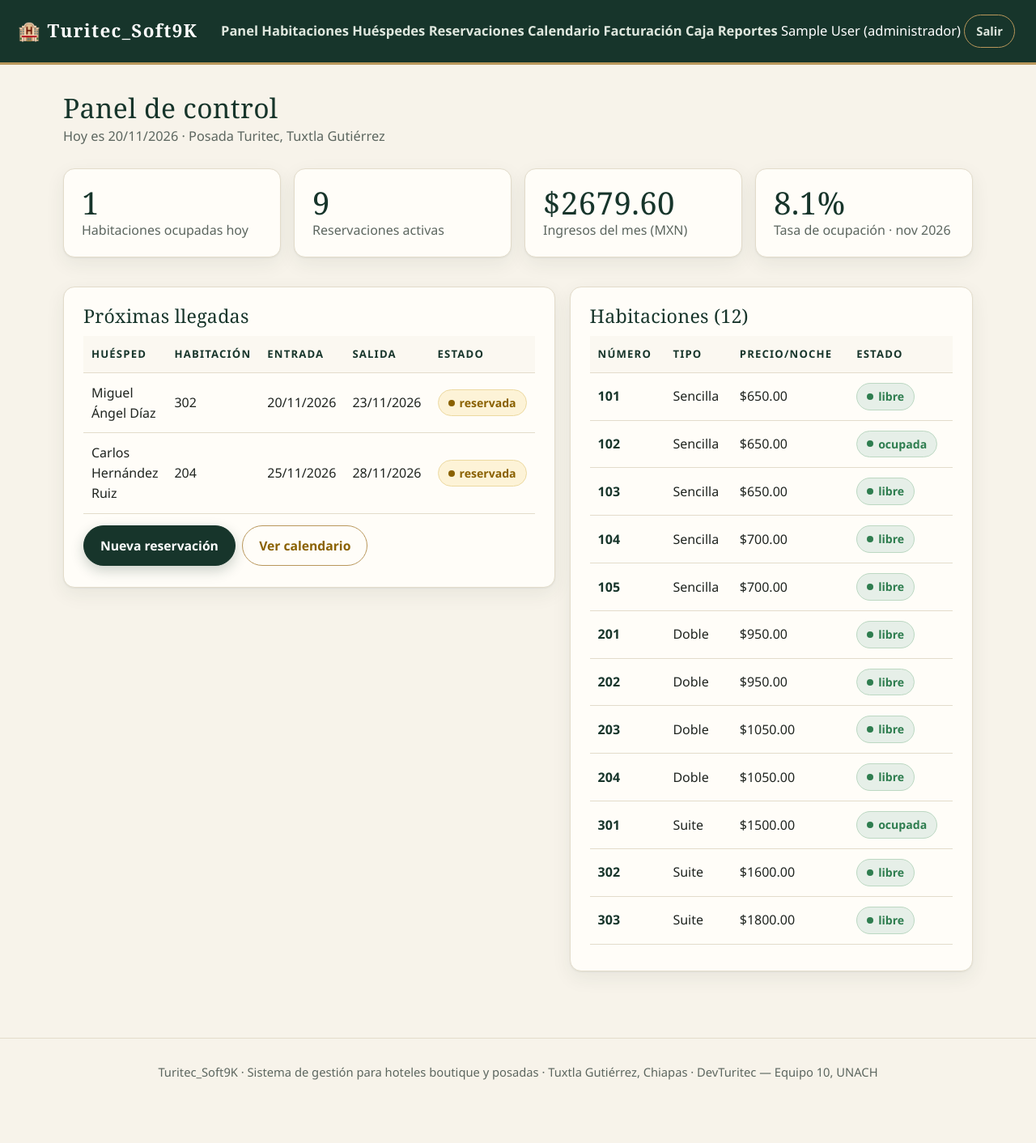
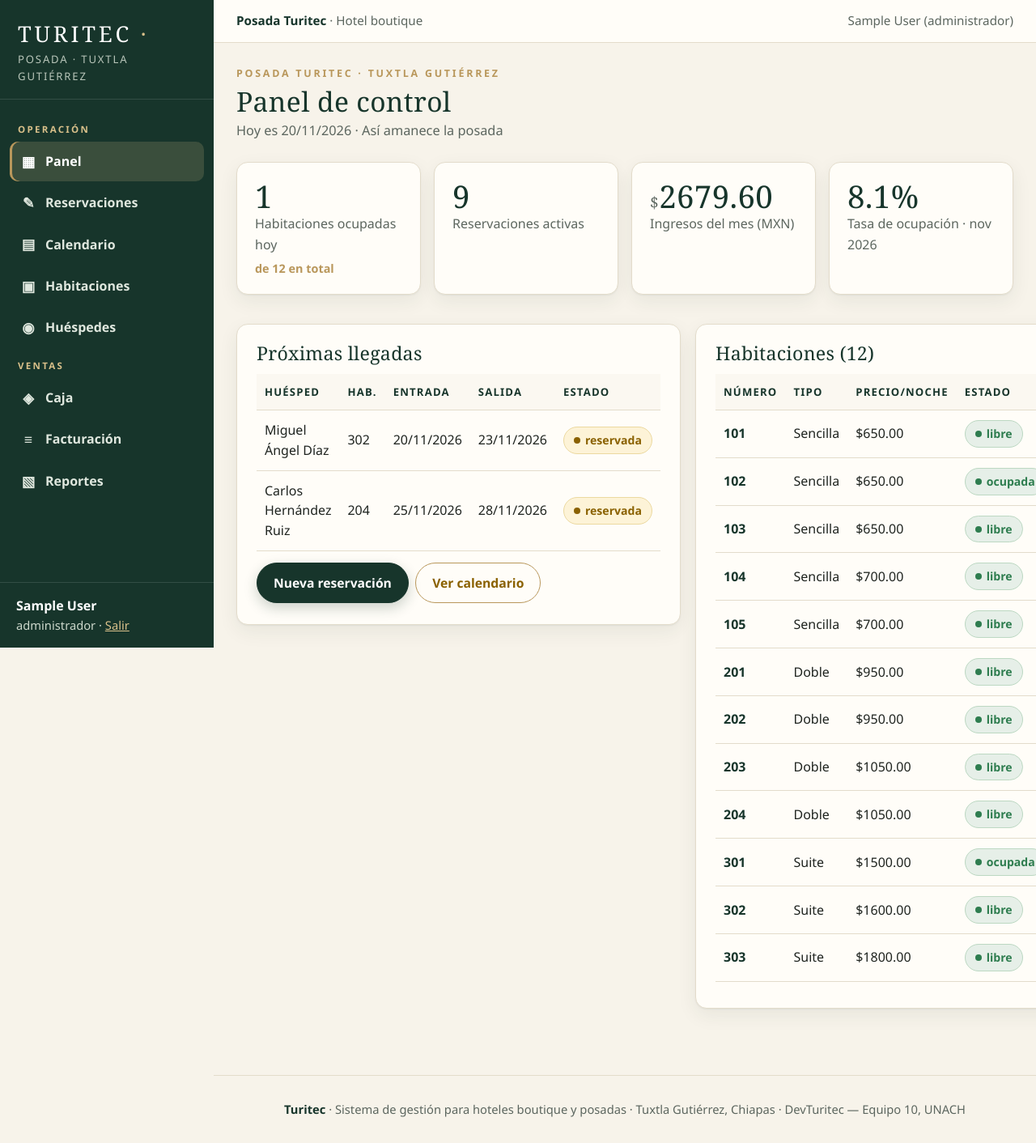
Before and after one commit to LuisToledo1112/turitec-pms, a Flask app: page /dashboard in a window 1280 px wide; the page is wider, and only the part inside the window is pictured. Shown: that part at 81% size. Before the commit the page ends 1334 px from the top of that part, so only its background shows below. Run offline with Flask 3, Linux system fonts and the light colour scheme; the visitor is signed in with stand-in values (Sample User, id 1); data comes from the database, SQL or seed files in the repository; data that the repository does not hold is empty.

Commit message:
versionn10000

```diff
--- a/src/turitec/infrastructure/web/static/css/style.css
+++ b/src/turitec/infrastructure/web/static/css/style.css
@@ -452,3 +452,51 @@ footer strong { color: var(--verde); }
   .barra-superior { padding: 12px 16px; }
   .rack-hab { min-width: 96px !important; }
 }
+
+/* ---------- Navegación animada (decente: suave, corta, sin adornos) ----------
+   Todo es CSS + un poco de JS en app.js (transición al salir de la página).
+   Duraciones cortas (140–350 ms) para que en recepción no se sienta lento.
+   Con "Reducir movimiento" activado en el sistema, no se anima nada. */
+.sidebar { animation: entrarBarra .45s ease both; }
+@keyframes entrarBarra { from { opacity: 0; transform: translateX(-10px); } to { opacity: 1; transform: none; } }
+.sidebar nav a {
+  position: relative;
+  transition: background .18s ease, color .18s ease, transform .18s ease, box-shadow .18s ease;
+}
+.sidebar nav a:hover { transform: translateX(3px); }
+.sidebar nav a .nav-icono { transition: transform .18s ease; }
+.sidebar nav a:hover .nav-icono { transform: scale(1.15); }
+.sidebar nav a.activo::before {
+  content: "";
+  position: absolute;
+  left: 0; top: 8px; bottom: 8px;
+  width: 3px;
+  border-radius: 3px;
+  background: var(--dorado);
+  animation: entrarIndicador .3s ease both;
+}
+@keyframes entrarIndicador { from { transform: scaleY(0); } to { transform: scaleY(1); } }
+.sidebar nav a.activo { animation: none; }
+
+/* Entrada de cada página: sube suave, sin parpadeo. */
+.fade-in { animation: fadeUp .45s ease both; }
+@keyframes fadeUp { from { opacity: 0; transform: translateY(10px); } to { opacity: 1; transform: none; } }
+/* Salida de página (la pone app.js al pulsar un enlace del menú). */
+body.saliendo .principal { opacity: 0; transform: translateY(6px); transition: opacity .14s ease, transform .14s ease; }
+.principal { transition: opacity .2s ease, transform .2s ease; }
+
+/* Tarjetas de resumen: levanta apenas al pasar el cursor. */
+.stat { transition: transform .18s ease, box-shadow .18s ease; }
+.stat:hover { transform: translateY(-2px); box-shadow: 0 2px 4px rgba(23, 53, 43, .06), 0 14px 30px rgba(23, 53, 43, .1); }
+
+/* Toasts entran deslizando desde arriba. */
+.toast { animation: entrarToast .35s ease both; }
+@keyframes entrarToast { from { opacity: 0; transform: translateY(-8px); } to { opacity: 1; transform: none; } }
+
+/* Rack: la celda resalta suave, no de golpe. */
+.rack-celda { transition: outline .12s ease, transform .12s ease; }
+.rack tbody tr:hover .rack-celda { transform: scale(1.12); }
+
+@media (prefers-reduced-motion: reduce) {
+  *, *::before, *::after { animation: none !important; transition: none !important; }
+}
--- a/src/turitec/infrastructure/web/static/js/app.js
+++ b/src/turitec/infrastructure/web/static/js/app.js
@@ -65,3 +65,21 @@ document.addEventListener("DOMContentLoaded", () => {
     setTimeout(() => { barra.style.height = alto; }, 120 + i * 30);
   });
 });
+
+  // Navegación animada (nuevo diseño): al pulsar un enlace de la barra
+  // lateral, la página se desvanece 140 ms antes de cambiar, para que el
+  // cambio no sea un corte seco. Si el usuario tiene "Reducir movimiento"
+  // activado, o el enlace abre en otra pestaña, navega directo sin animar.
+  // Si algo falla, el enlace sigue funcionando normal: esto nunca bloquea.
+  const reducirMovimiento = window.matchMedia("(prefers-reduced-motion: reduce)").matches;
+  if (!reducirMovimiento) {
+    document.querySelectorAll(".sidebar nav a").forEach((enlace) => {
+      enlace.addEventListener("click", (e) => {
+        if (e.metaKey || e.ctrlKey || e.shiftKey || e.button !== 0) return;
+        if (enlace.href === window.location.href) return;
+        e.preventDefault();
+        document.body.classList.add("saliendo");
+        setTimeout(() => { window.location.href = enlace.href; }, 140);
+      });
+    });
+  }
--- a/src/turitec/infrastructure/web/templates/base.html
+++ b/src/turitec/infrastructure/web/templates/base.html
@@ -3,28 +3,52 @@
 <head>
   <meta charset="UTF-8">
   <meta name="viewport" content="width=device-width, initial-scale=1.0">
-  <title>{% block titulo %}Panel{% endblock %} — Turitec_Soft9K</title>
+  <title>{% block titulo %}Panel{% endblock %} — Turitec · Posada Turitec</title>
   <link rel="stylesheet" href="{{ url_for('static', filename='css/style.css') }}">
 </head>
+{# Nuevo diseño: barra lateral verde (patrón Mews) + contenido claro.
+   No cambia ninguna ruta, variable ni bloque Jinja: los templates hijos
+   siguen usando {% block titulo %}, {% block clase_cuerpo %},
+   {% block contenido %} y {% block scripts %} igual que antes.
+   El bloque "contenido" se define UNA sola vez: la barra lateral y la
+   franja superior solo se muestran cuando hay sesión. #}
 <body class="{% block clase_cuerpo %}{% endblock %}">
-  <header class="topbar fade-in">
-    <a class="logo" href="{{ url_for('main.dashboard') }}">🏨 Turitec_Soft9K</a>
+{% set ep = request.endpoint or '' %}
+<div class="app">
   {% if session.get('usuario_id') %}
+  <aside class="sidebar">
+    <div class="sidebar-marca">
+      <a class="marca-nombre" href="{{ url_for('main.dashboard') }}">TURITEC<em> ·</em></a>
+      <span class="marca-sub">Posada · Tuxtla Gutiérrez</span>
+    </div>
     <nav>
-      <a href="{{ url_for('main.dashboard') }}">Panel</a>
-      <a href="{{ url_for('main.habitaciones') }}">Habitaciones</a>
-      <a href="{{ url_for('main.huespedes') }}">Huéspedes</a>
-      <a href="{{ url_for('main.reservaciones') }}">Reservaciones</a>
-      <a href="{{ url_for('main.calendario') }}">Calendario</a>
-      <a href="{{ url_for('main.facturacion') }}">Facturación</a>
-      <a href="{{ url_for('main.caja') }}">Caja</a>
-      {% if session.get('usuario_rol') == 'administrador' %}<a href="{{ url_for('main.reportes') }}">Reportes</a>{% endif %}
-      <span class="usuario">{{ session.get('usuario_nombre') }} ({{ session.get('usuario_rol') }})</span>
-      <a href="{{ url_for('main.logout') }}" class="btn btn-naranja btn-pequeno">Salir</a>
+      <p class="nav-seccion">Operación</p>
+      <a href="{{ url_for('main.dashboard') }}" class="{{ 'activo' if ep == 'main.dashboard' else '' }}"><span class="nav-icono">▦</span> Panel</a>
+      <a href="{{ url_for('main.reservaciones') }}" class="{{ 'activo' if ep in ('main.reservaciones', 'main.editar_reservacion') else '' }}"><span class="nav-icono">✎</span> Reservaciones</a>
+      <a href="{{ url_for('main.calendario') }}" class="{{ 'activo' if ep == 'main.calendario' else '' }}"><span class="nav-icono">▤</span> Calendario</a>
+      <a href="{{ url_for('main.habitaciones') }}" class="{{ 'activo' if ep in ('main.habitaciones', 'main.editar_habitacion') else '' }}"><span class="nav-icono">▣</span> Habitaciones</a>
+      <a href="{{ url_for('main.huespedes') }}" class="{{ 'activo' if ep in ('main.huespedes', 'main.editar_huesped') else '' }}"><span class="nav-icono">◉</span> Huéspedes</a>
+      <p class="nav-seccion">Ventas</p>
+      <a href="{{ url_for('main.caja') }}" class="{{ 'activo' if ep in ('main.caja', 'main.productos', 'main.editar_producto', 'main.corte') else '' }}"><span class="nav-icono">◈</span> Caja</a>
+      <a href="{{ url_for('main.facturacion') }}" class="{{ 'activo' if ep in ('main.facturacion', 'main.ver_factura', 'main.nueva_factura') else '' }}"><span class="nav-icono">≡</span> Facturación</a>
+      {% if session.get('usuario_rol') == 'administrador' %}
+      <a href="{{ url_for('main.reportes') }}" class="{{ 'activo' if ep in ('main.reportes', 'main.reporte_ventas') else '' }}"><span class="nav-icono">▧</span> Reportes</a>
+      {% endif %}
     </nav>
+    <div class="sidebar-usuario">
+      <strong>{{ session.get('usuario_nombre') }}</strong>
+      {{ session.get('usuario_rol') }} · <a href="{{ url_for('main.logout') }}">Salir</a>
+    </div>
+  </aside>
   {% endif %}
-  </header>
 
+  <div class="principal">
+    {% if session.get('usuario_id') %}
+    <div class="barra-superior">
+      <span><strong>Posada Turitec</strong> · Hotel boutique</span>
+      <span>{{ session.get('usuario_nombre') }} ({{ session.get('usuario_rol') }})</span>
+    </div>
+    {% endif %}
     <main class="contenedor fade-in">
       {% with mensajes = get_flashed_messages(with_categories=true) %}
         {% if mensajes %}
@@ -37,10 +61,11 @@
       {% endwith %}
       {% block contenido %}{% endblock %}
     </main>
-
     <footer>
-    <p>Turitec_Soft9K · Sistema de gestión para hoteles boutique y posadas · Tuxtla Gutiérrez, Chiapas · DevTuritec — Equipo 10, UNACH</p>
+      <p><strong>Turitec</strong> · Sistema de gestión para hoteles boutique y posadas · Tuxtla Gutiérrez, Chiapas · DevTuritec — Equipo 10, UNACH</p>
     </footer>
+  </div>
+</div>
   <script src="{{ url_for('static', filename='js/app.js') }}"></script>
   {% block scripts %}{% endblock %}
 </body>
--- a/src/turitec/infrastructure/web/templates/dashboard.html
+++ b/src/turitec/infrastructure/web/templates/dashboard.html
@@ -1,13 +1,14 @@
 {% extends "base.html" %}
 {% block titulo %}Panel{% endblock %}
 {% block contenido %}
+<p class="eyebrow">Posada Turitec · Tuxtla Gutiérrez</p>
 <h1>Panel de control</h1>
-<p class="subtitulo">Hoy es {{ hoy.strftime('%d/%m/%Y') }} · Posada Turitec, Tuxtla Gutiérrez</p>
+<p class="subtitulo">Hoy es {{ hoy.strftime('%d/%m/%Y') }} · Así amanece la posada</p>
 
 <div class="tarjetas-resumen">
-  <div class="tarjeta stat"><span class="numero">{{ ocupadas_hoy }}</span><span class="etiqueta">Habitaciones ocupadas hoy</span></div>
+  <div class="tarjeta stat"><span class="numero">{{ ocupadas_hoy }}</span><span class="etiqueta">Habitaciones ocupadas hoy</span><span class="detalle">de {{ habitaciones|length }} en total</span></div>
   <div class="tarjeta stat"><span class="numero">{{ activas }}</span><span class="etiqueta">Reservaciones activas</span></div>
-  <div class="tarjeta stat"><span class="numero">${{ "%.2f"|format(ingresos_mes) }}</span><span class="etiqueta">Ingresos del mes (MXN)</span></div>
+  <div class="tarjeta stat"><span class="numero"><small>$</small>{{ "%.2f"|format(ingresos_mes) }}</span><span class="etiqueta">Ingresos del mes (MXN)</span></div>
   <div class="tarjeta stat"><span class="numero">{{ tasa }}%</span><span class="etiqueta">Tasa de ocupación · nov 2026</span></div>
 </div>
 
@@ -16,7 +17,7 @@
     <h2>Próximas llegadas</h2>
     {% if proximas %}
     <table>
-      <thead><tr><th>Huésped</th><th>Habitación</th><th>Entrada</th><th>Salida</th><th>Estado</th></tr></thead>
+      <thead><tr><th>Huésped</th><th>Hab.</th><th>Entrada</th><th>Salida</th><th>Estado</th></tr></thead>
       <tbody>
         {% for r in proximas %}
         <tr>
```
Also changed, not shown: src/turitec/infrastructure/web/templates/login.html (+21 -4 lines). Lines whose indentation alone changed are shown as unchanged.
